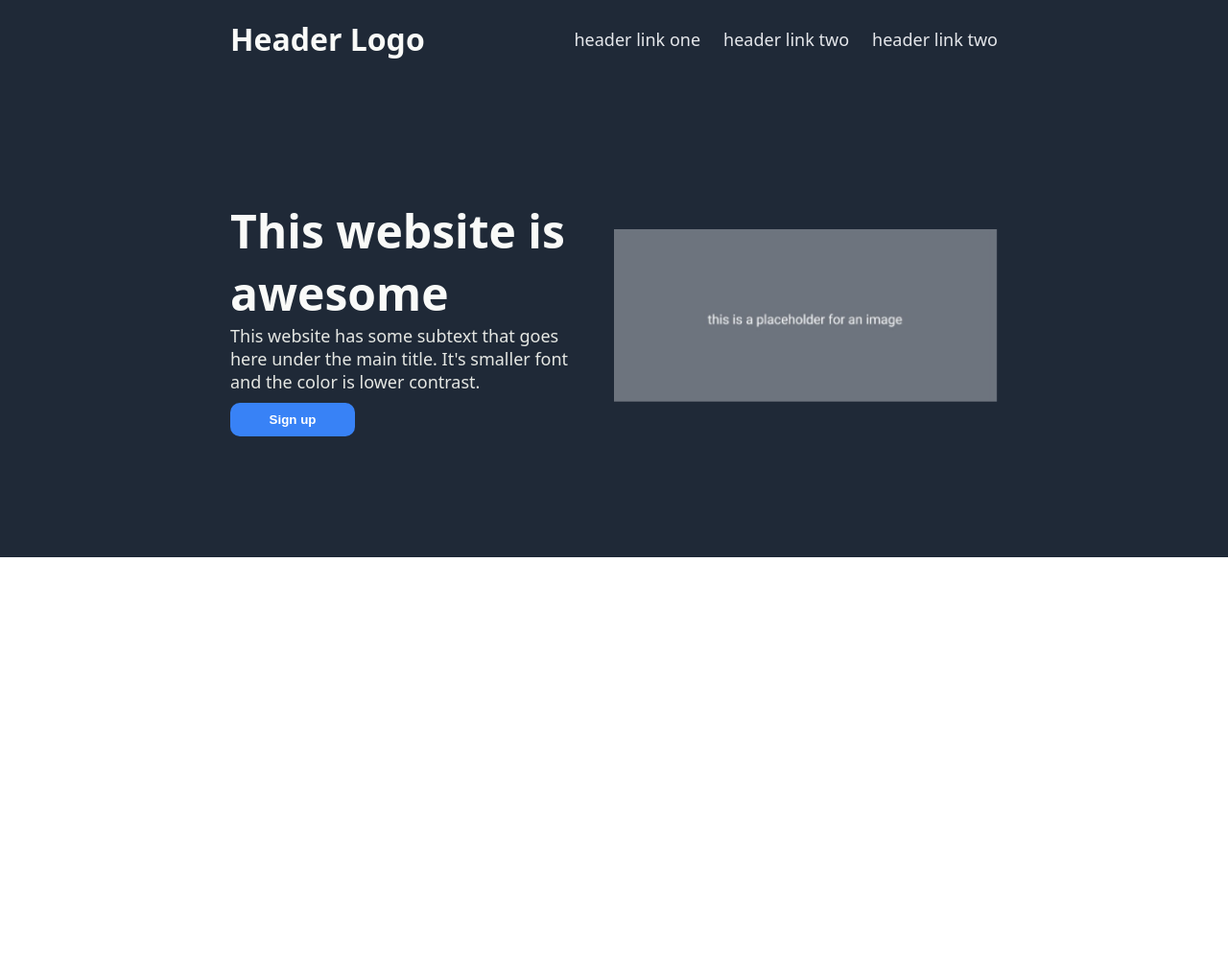
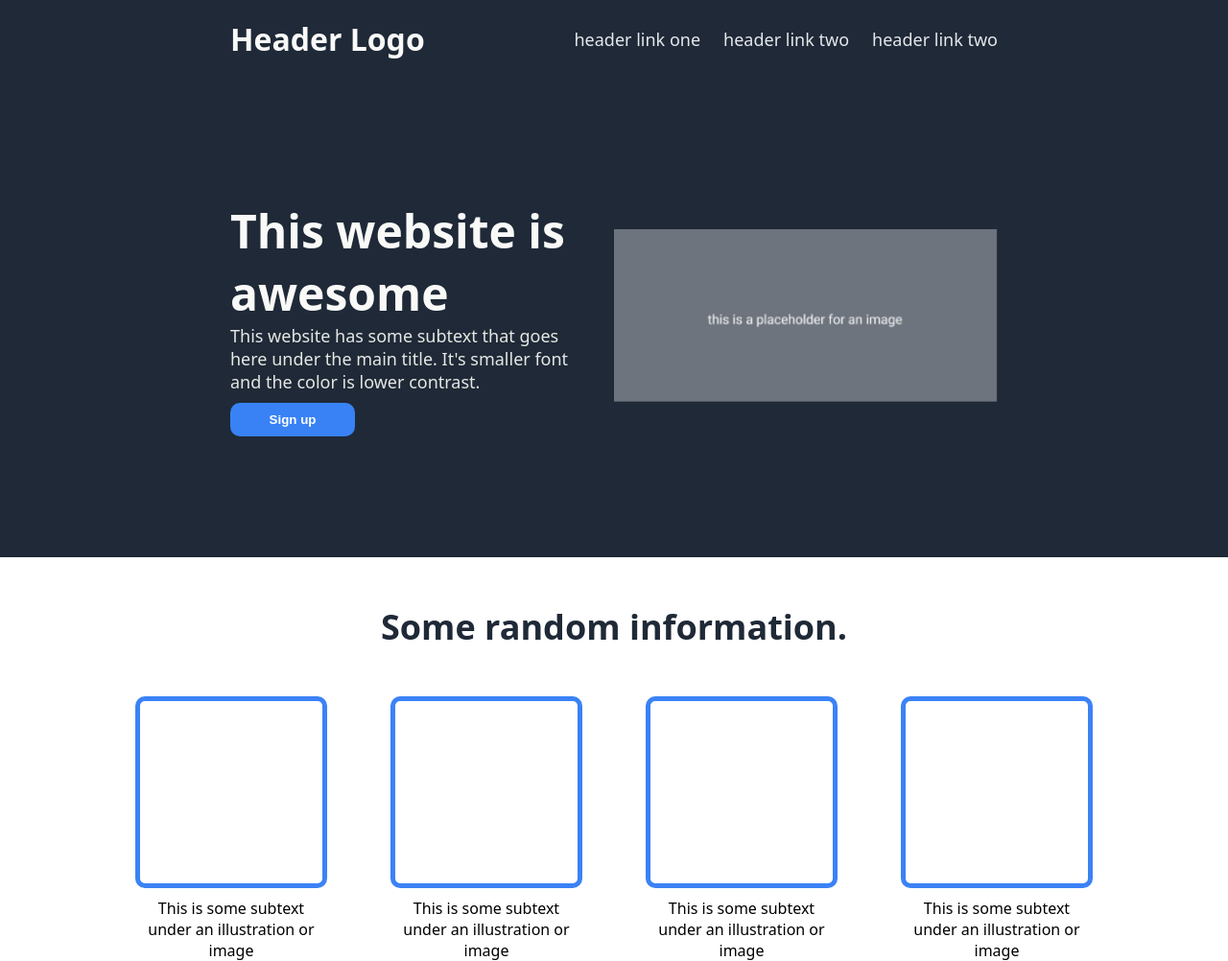
Before and after one commit to Alexandro02/Landing-Page---TOP, a plain HTML site: page index.html in a window 1280 px wide. Shown: the whole page at 96% size. Before the commit the page ends 800 px from the top, so only its background shows below. Drawn offline with Linux system fonts and the light colour scheme.

Commit message:
Added Information section to the page

```diff
--- a/index.html
+++ b/index.html
@@ -43,5 +43,28 @@
 				<img src="./lol.jpg" alt="This is a placeholder for an image">
 			</div>
 		</div>
+
+		<div class="information">
+			<h1 class="info-title">Some random information.</h1>
+
+			<div class="cards">
+				<div class="card">
+						<div class="box"></div>
+						<span>This is some subtext under an illustration or image</span>
+				</div>
+				<div class="card">
+						<div class="box"></div>
+						<span>This is some subtext under an illustration or image</span>
+				</div>
+				<div class="card">
+						<div class="box"></div>
+						<span>This is some subtext under an illustration or image</span>
+				</div>
+				<div class="card">
+						<div class="box"></div>
+						<span>This is some subtext under an illustration or image</span>
+				</div>
+			</div>
+		</div>
 	</body>
 </html>
--- a/styles.css
+++ b/styles.css
@@ -100,3 +100,46 @@ ul {
 		}
 	}
 }
+
+/* Information section styles */
+
+.information {
+	padding: 0rem 15rem;
+	display: flex;
+	flex-direction: column;
+	align-items: center;
+
+	.info-title {
+		color: #1f2937;
+		font-weight: 900;
+		font-size: 36px;
+		margin: 3rem 0;
+	}
+
+	.cards {
+		display: flex;
+		flex-direction: row;
+		gap: 1rem;
+
+		.card {
+			display: flex;
+			flex-direction: column;
+			align-items: center;
+			width: 250px;
+
+			.box {
+				width: 200px;
+				height: 200px;
+
+				border-radius: 10px;
+				border: 5px solid #3b82f6;
+			}
+
+			span {
+				margin-top: 10px;
+				width: 200px;
+				text-align: center;
+			}
+		}
+	}
+}
```
